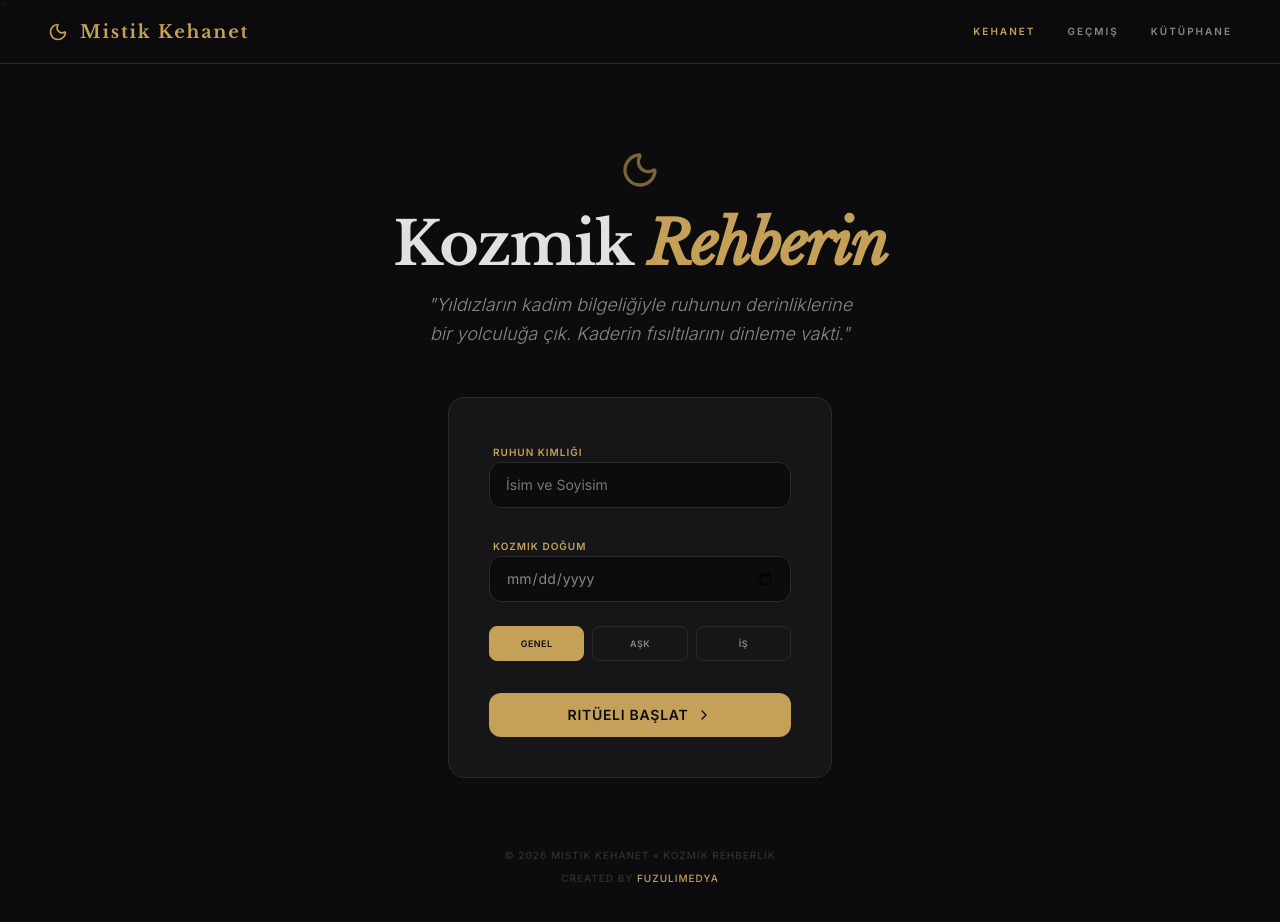
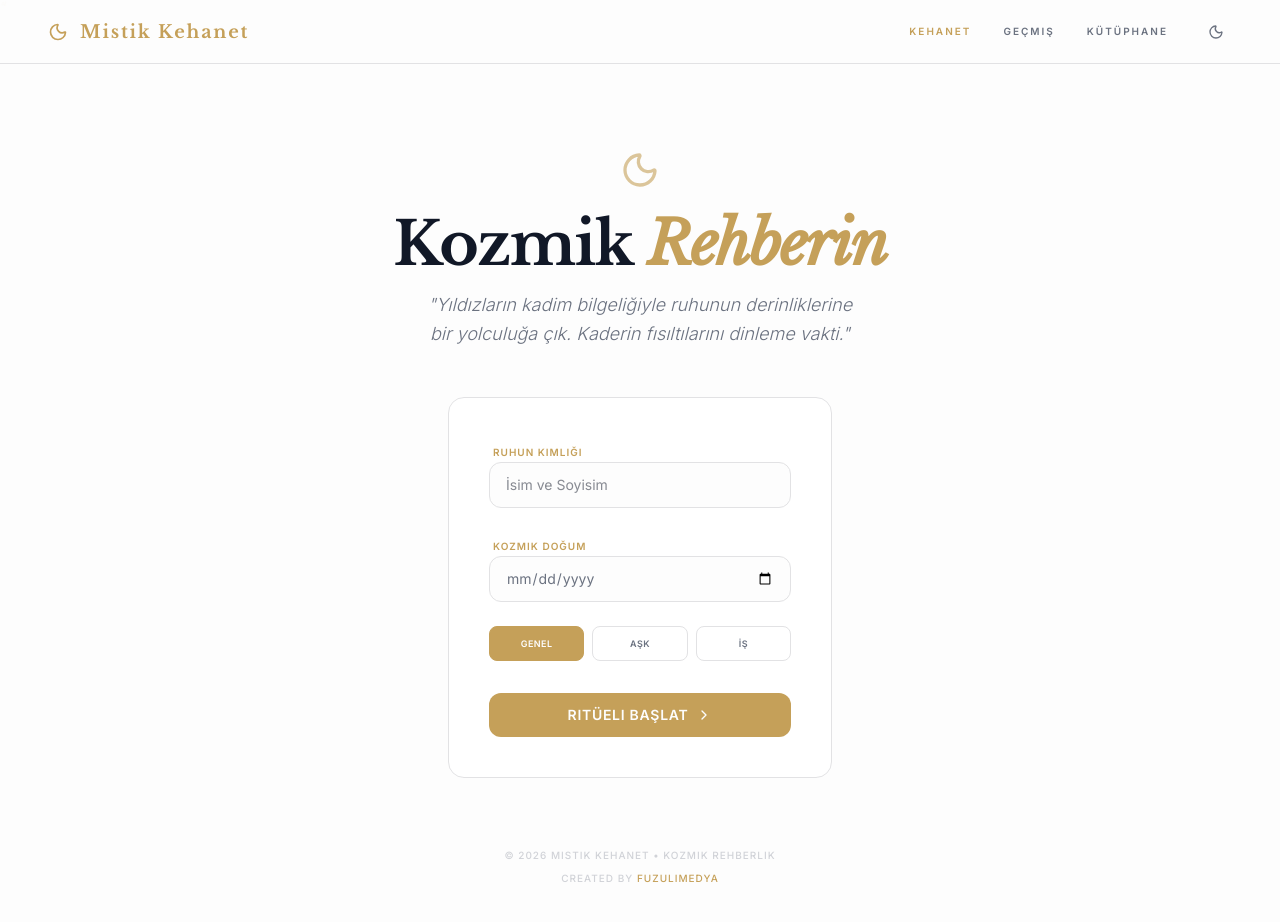
Before and after one commit to mehmetresulyilmaz/tarotcum, a React (Vite) app: page / in a window 1280 px wide. Shown: the top 922 px of the page. Built offline with nearby package versions, Linux system fonts and the light colour scheme.

Commit message:
feat: Implement theme switching
Adds a dark/light theme toggle and persists user preference in localStorage.
The application now respects system theme preference on initial load.
The star background opacity is adjusted for better visibility in both themes.

```diff
--- a/src/App.tsx
+++ b/src/App.tsx
@@ -30,10 +30,36 @@ export default function App() {
   const [history, setHistory] = useState<SavedReading[]>([]);
   const [selectedHistoryItem, setSelectedHistoryItem] = useState<SavedReading | null>(null);
   const [isCopying, setIsCopying] = useState(false);
+  const [theme, setTheme] = useState<'light' | 'dark'>('dark');
+
+  // Theme detection and handling
+  useEffect(() => {
+    const systemTheme = window.matchMedia('(prefers-color-scheme: dark)').matches ? 'dark' : 'light';
+    const savedTheme = localStorage.getItem('tarot_theme') as 'light' | 'dark' | null;
+    const initialTheme = savedTheme || systemTheme;
+
+    setTheme(initialTheme);
+    if (initialTheme === 'dark') {
+      document.documentElement.classList.add('dark');
+    } else {
+      document.documentElement.classList.remove('dark');
+    }
+  }, []);
+
+  const toggleTheme = () => {
+    const newTheme = theme === 'light' ? 'dark' : 'light';
+    setTheme(newTheme);
+    localStorage.setItem('tarot_theme', newTheme);
+    if (newTheme === 'dark') {
+      document.documentElement.classList.add('dark');
+    } else {
+      document.documentElement.classList.remove('dark');
+    }
+  };
 
   // Subtle Star Background
   const StarField = () => (
-    <div className="fixed inset-0 pointer-events-none z-0 overflow-hidden">
+    <div className="fixed inset-0 pointer-events-none z-0 overflow-hidden opacity-40 dark:opacity-100">
       {[...Array(60)].map((_, i) => (
         <motion.div
           key={i}
@@ -241,6 +267,9 @@ export default function App() {
           <button onClick={() => setScreen('landing')} className={`text-[10px] uppercase tracking-[0.2em] font-bold transition-all ${screen === 'landing' ? 'text-accent' : 'text-text-dim hover:text-accent'}`}>Kehanet</button>
           <button onClick={() => setScreen('history')} className={`text-[10px] uppercase tracking-[0.2em] font-bold transition-all ${screen === 'history' ? 'text-accent' : 'text-text-dim hover:text-accent'}`}>Geçmiş</button>
           <button onClick={() => setScreen('library')} className={`text-[10px] uppercase tracking-[0.2em] font-bold transition-all ${screen === 'library' ? 'text-accent' : 'text-text-dim hover:text-accent'}`}>Kütüphane</button>
+          <button onClick={toggleTheme} className="p-2 rounded-full hover:bg-surface transition-colors text-text-dim hover:text-accent">
+            {theme === 'dark' ? <Sun className="w-4 h-4" /> : <Moon className="w-4 h-4" />}
+          </button>
         </nav>
       </header>
 
@@ -249,6 +278,13 @@ export default function App() {
         <NavItem id="landing" icon={Sparkles} label="Kehanet" />
         <NavItem id="history" icon={History} label="Geçmiş" />
         <NavItem id="library" icon={BookOpen} label="Bilgi" />
+        <button
+          onClick={toggleTheme}
+          className="flex flex-col items-center gap-1 text-text-dim hover:text-accent/60 transition-all"
+        >
+          {theme === 'dark' ? <Sun className="w-5 h-5" /> : <Moon className="w-5 h-5" />}
+          <span className="text-[9px] uppercase tracking-wider font-semibold">{theme === 'dark' ? 'Gündüz' : 'Gece'}</span>
+        </button>
       </nav>
 
       <main className="relative z-10 pt-16 md:pt-32 px-6 md:px-12 max-w-6xl mx-auto min-h-screen flex flex-col">
--- a/src/index.css
+++ b/src/index.css
@@ -5,17 +5,34 @@
   --font-serif: "Libre Baskerville", serif;
   --font-sans: "Inter", sans-serif;
 
-  --color-bg: #0c0c0e;
-  --color-surface: #161618;
-  --color-border: #2a2a2c;
+  --color-bg: var(--bg);
+  --color-surface: var(--surface);
+  --color-border: var(--border);
   --color-accent: #c5a059; /* Muted Gold/Bronze */
-  --color-text-dim: #88888b;
-  --color-text-bright: #e1e1e3;
+  --color-text-dim: var(--text-dim);
+  --color-text-bright: var(--text-bright);
+}
+
+:root {
+  --bg: #fdfdfd;
+  --surface: #ffffff;
+  --border: #e2e2e4;
+  --text-dim: #6b7280;
+  --text-bright: #111827;
+}
+
+/* Dark mode variables - triggered by .dark class */
+.dark {
+  --bg: #0c0c0e;
+  --surface: #161618;
+  --border: #2a2a2c;
+  --text-dim: #88888b;
+  --text-bright: #e1e1e3;
 }
 
 @layer base {
   body {
-    @apply bg-bg text-text-bright font-sans antialiased selection:bg-accent/20;
+    @apply bg-bg text-text-bright font-sans antialiased selection:bg-accent/20 transition-colors duration-500;
   }
 
   h1, h2, h3, h4, h5, h6 {
```
